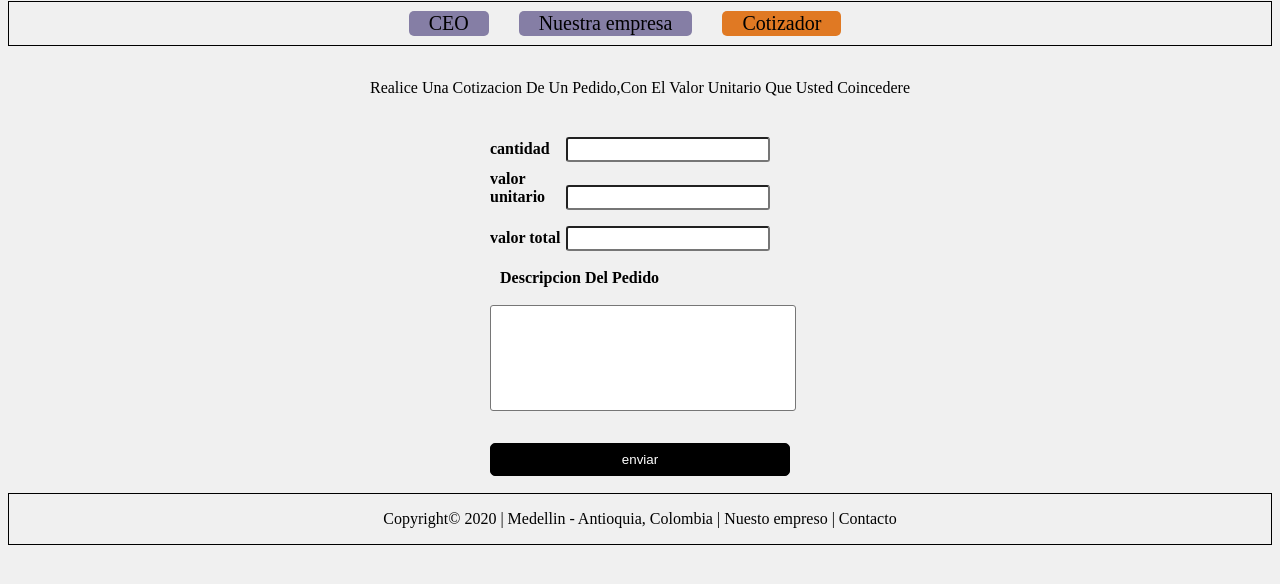
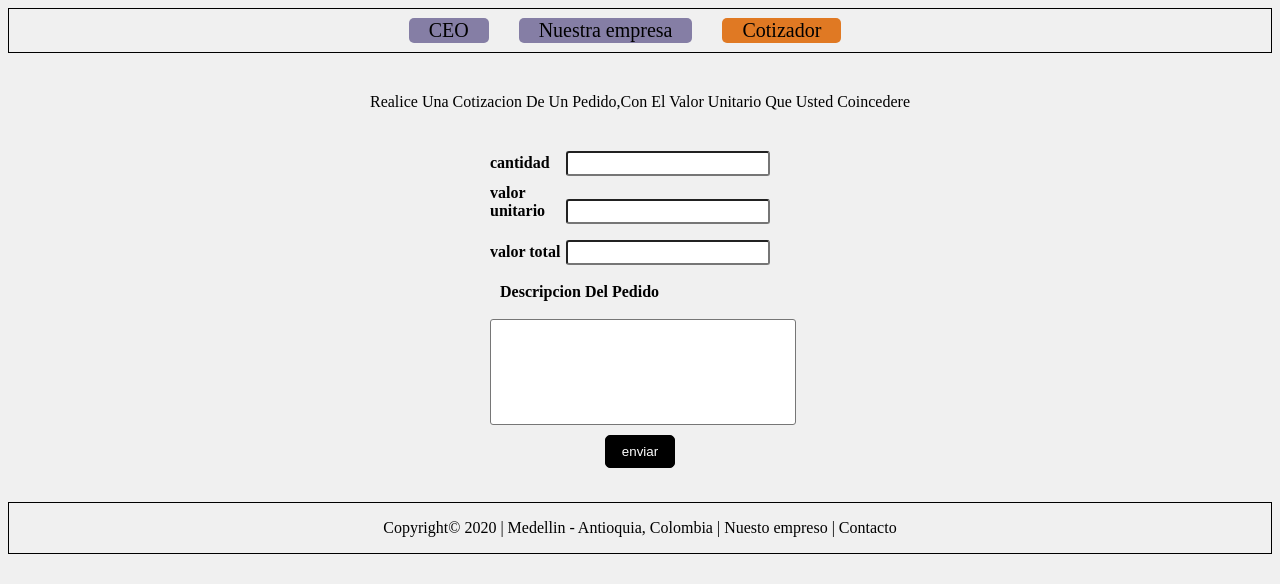
Before and after one commit to kira4489/Maquetado-web, a plain HTML site: page cotizaciones.html in a window 1280 px wide. Shown: the part 130-714 px from the top of the page. Drawn offline with Linux system fonts and the light colour scheme.

Commit message:
actualizaciones6

```diff
--- a/css/estilos2.css
+++ b/css/estilos2.css
@@ -9,7 +9,7 @@ body {
     "footer";
   grid-template-columns: 1fr;
   /* grid-template-rows: auto 5% 1fr 4%; */
-  gap: 1px;
+  gap: 8px;
   min-width: 700px;
 }
 
@@ -85,9 +85,8 @@ form input[type="text"] {
 }
 
 form input[type="submit"] {
-  width: 100%;
   padding: 8px 16px;
-  margin-top: 32px;
+  margin: 10px auto;
   border: 1px solid #000;
   border-radius: 5px;
   display: block;
```
